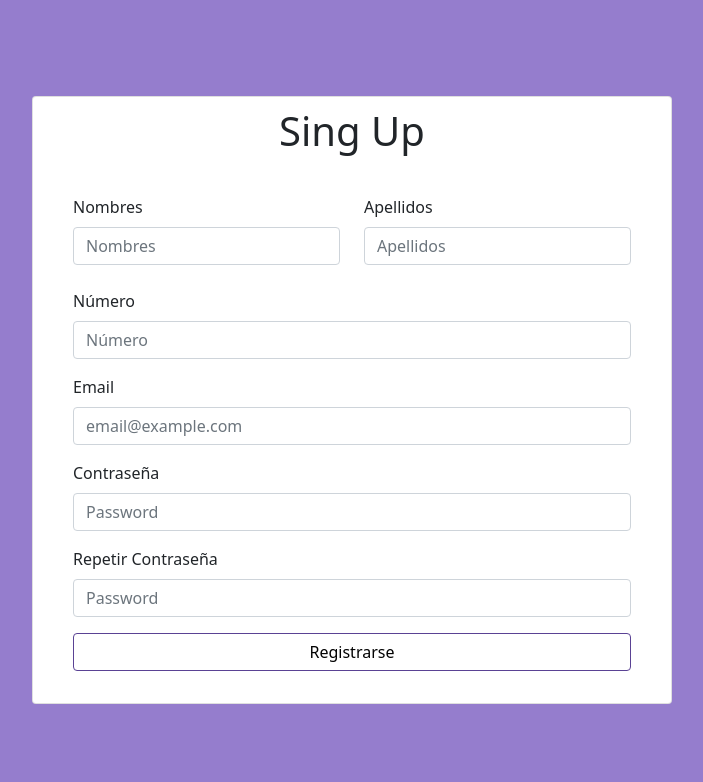
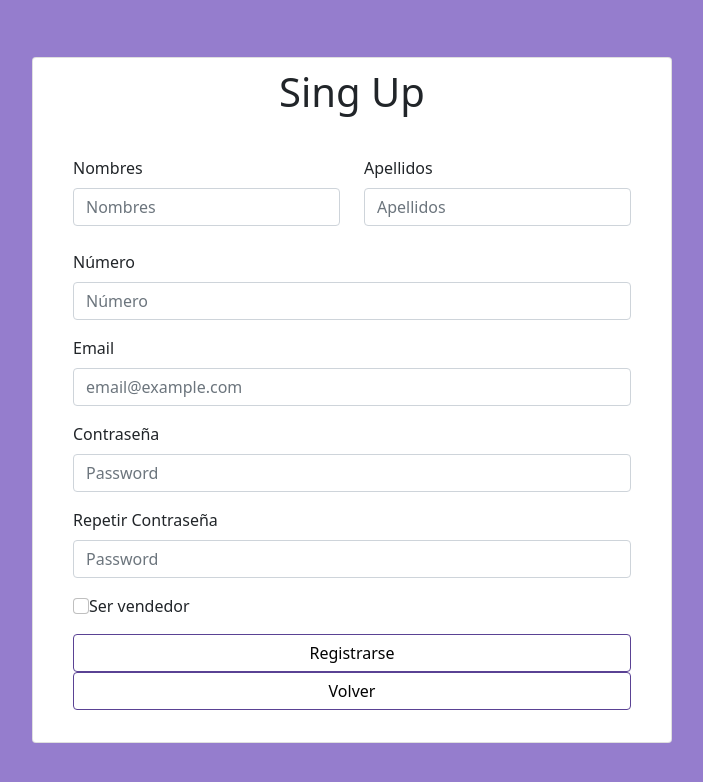
Before and after one commit to AMV1909/DevLog_frontend, a React (Vite) app: page /Register in a window 1280 px wide. Shown: the top 782 px of the page, without its empty margins (288-991 px from the left). Built offline with nearby package versions, Linux system fonts and the light colour scheme.

Commit message:
botones register e input imagen

```diff
--- a/src/pages/Administrar.jsx
+++ b/src/pages/Administrar.jsx
@@ -56,6 +56,10 @@ export const Administrar = () => {
                                         <div id="emailHelp" class="form-text">Tambien puedes utilizar el scroll para elegir la cantidad</div>
                                     </div>
 
+                                    <div class="mb-3">
+                                        <label htmlFor="ImagenProd">Imagen del Producto</label>
+                                        <input class="form-control" type="file" id="ImagenProd" />
+                                    </div>
 
                                 </form>
                             </div>
--- a/src/pages/Register.jsx
+++ b/src/pages/Register.jsx
@@ -97,9 +97,20 @@ export const Register = () => {
                                 <input type="password" className="form-control" id="exampleFormPassword2" placeholder="Password" onChange={handleChange} required />
                             </div>
 
+                            <div className="mb-3">
+                            <input class="form-check-input" type="checkbox" value="" ></input>
+                            <label className="form-check-label" for="flexCheckDefault">Ser vendedor</label>
+                            </div>
+
                             {error.show ? <p className='text-danger text-center'>{error.text}</p> : null}
 
                             <button type='submit' className='btn btn-outline colorBtnCard'>Registrarse</button>
+
+                            <button type='submit' className='btn btn-outline colorBtnCard'>Volver</button>
+
+
+
+
 
                         </form>
 
```
